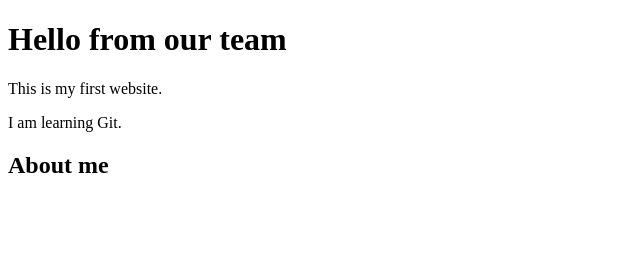
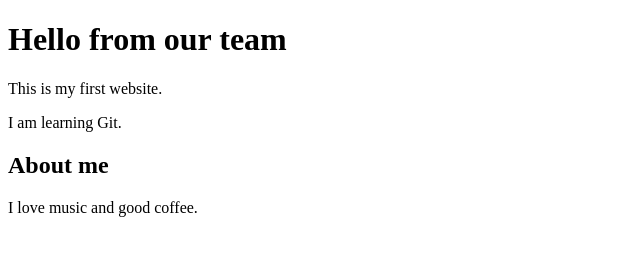
Before and after one commit to okorai/my-first-repo, a plain HTML site: page index.html in a window 1280 px wide. Shown: the whole page, without its empty margins (0-640 px from the left). Drawn offline with Linux system fonts and the light colour scheme.

Commit message:
Add a sentence to the About section

```diff
--- a/index.html
+++ b/index.html
@@ -9,5 +9,6 @@
   <p>This is my first website.</p>
   <p>I am learning Git.</p>
   <h2>About me</h2>
+  <p>I love music and good coffee.</p>
 </body>
 </html>
```
